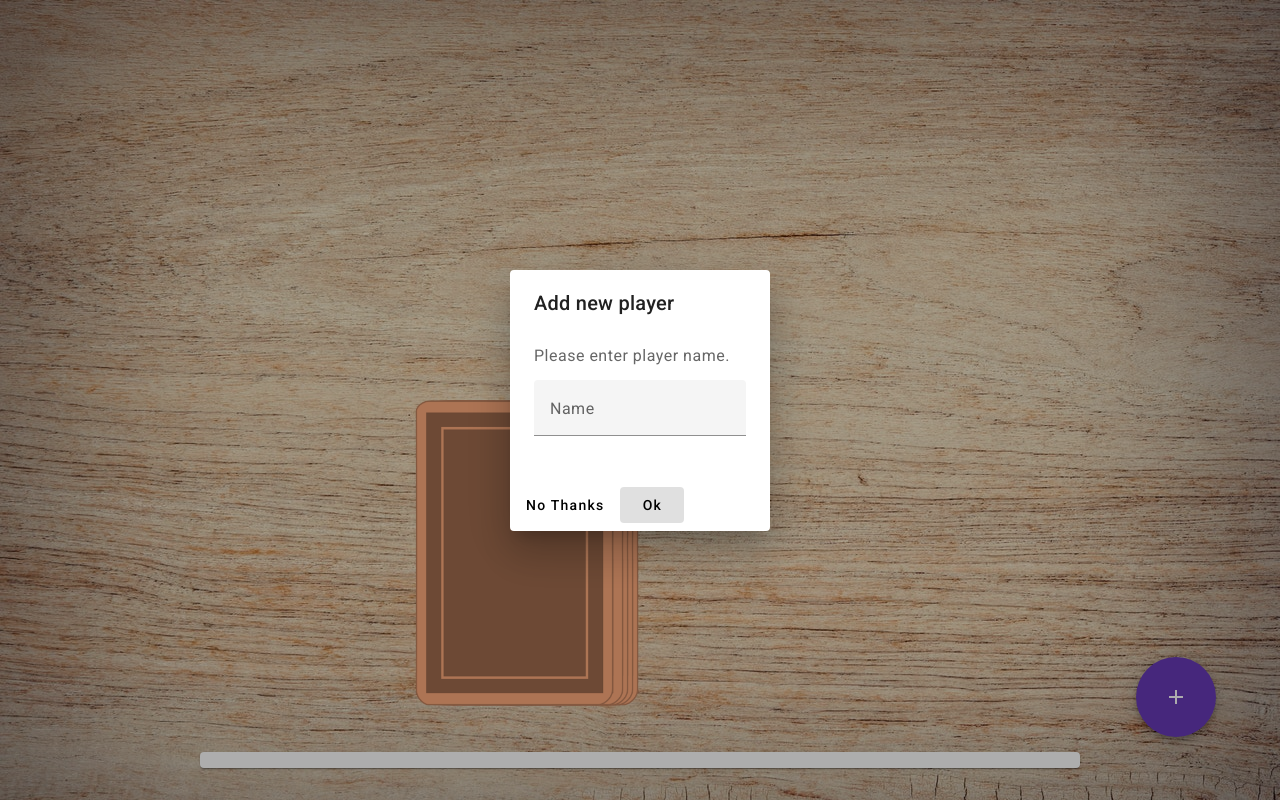
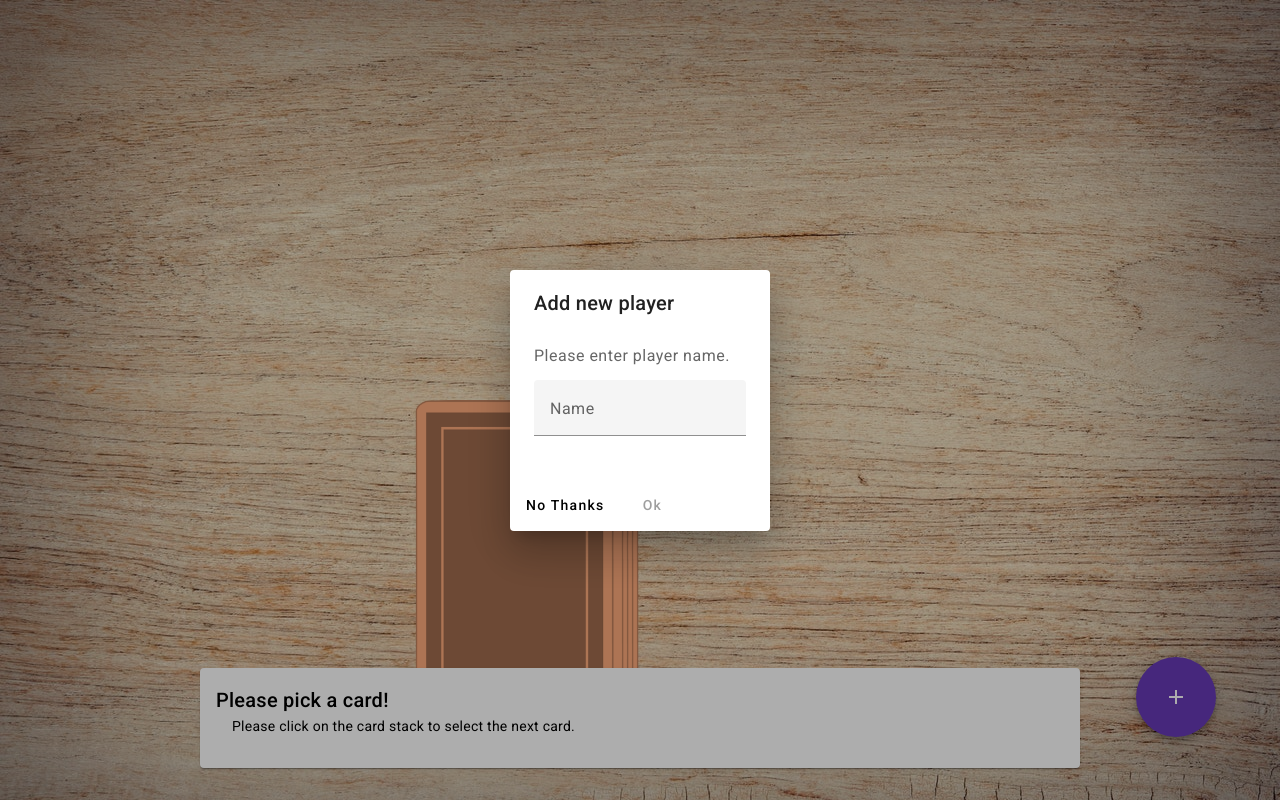
Before and after one commit to Zwogli/RingOfFire, an Angular app: page /game in a window 1280 px wide. Both pictures are taken after a click on the button "add". Built offline with nearby package versions, Linux system fonts and the light colour scheme.

Commit message:
fix addPlayer, info container

```diff
--- a/src/app/dialog-add-player/dialog-add-player.component.html
+++ b/src/app/dialog-add-player/dialog-add-player.component.html
@@ -8,6 +8,6 @@
 </div>
 
 <div mat-dialog-actions>
-  <button mat-button >No Thanks</button>
-  <button mat-button (click)="onNoClick()" [mat-dialog-close]="name" cdkFocusInitial>Ok</button>
+  <button mat-button (click)="onNoClick()" >No Thanks</button>
+  <button mat-button [disabled]="name.length == 0" [mat-dialog-close]="name" cdkFocusInitial>Ok</button>
 </div>
--- a/src/app/dialog-add-player/dialog-add-player.component.ts
+++ b/src/app/dialog-add-player/dialog-add-player.component.ts
@@ -1,4 +1,5 @@
 import { Component } from '@angular/core';
+import { MatDialog, MatDialogRef } from '@angular/material/dialog';
 
 @Component({
   selector: 'app-dialog-add-player',
@@ -8,7 +9,9 @@
 export class DialogAddPlayerComponent {
   name:  string = '';
 
-  constructor(){}
+  constructor(public dialogRef: MatDialogRef<DialogAddPlayerComponent>){}
 
-  onNoClick(){}
+  onNoClick(){
+    this.dialogRef.close();
+  }
 }
--- a/src/app/game-info/game-info.component.html
+++ b/src/app/game-info/game-info.component.html
@@ -1,4 +1,4 @@
-<mat-card>
-  <mat-card-title>{{ title }}</mat-card-title>
-  <mat-card-content>{{ description }}</mat-card-content>
+<mat-card class="card-info">
+  <mat-card-title>{{ card ? title: 'Please pick a card!' }}</mat-card-title>
+  <mat-card-content>{{ card ? description: 'Please click on the card stack to select the next card.' }}</mat-card-content>
 </mat-card>
--- a/src/app/game-info/game-info.component.scss
+++ b/src/app/game-info/game-info.component.scss
@@ -0,0 +1,3 @@
+.card-info{
+  padding: 16px;
+}
--- a/src/app/game/game.component.ts
+++ b/src/app/game/game.component.ts
@@ -23,6 +23,9 @@
     this.game = new Game();
   }
 
+  /**
+   * Modulo "%" = rest operator
+   */
   takeCard() {
     if (!this.pickCardAnimation) {
       this.currentCard = this.game.stack.pop(); // pop() =  read and delete the last array position
@@ -30,6 +33,8 @@
 
       console.log(this.game);
 
+      this.game.currentPlayer++;
+      this.game.currentPlayer = this.game.currentPlayer % this.game.players.length;
       setTimeout(() => {
         this.game.playedCard.push(this.currentCard);
         this.pickCardAnimation = false;
@@ -41,8 +46,9 @@
     const dialogRef = this.dialog.open(DialogAddPlayerComponent);
 
     dialogRef.afterClosed().subscribe(name => {
-      this.game.players.push(name)
-      console.log('The dialog was closed ' + name);
+      if (name && name.length > 0) {
+        this.game.players.push(name)
+      }
     });
   }
 }
```
